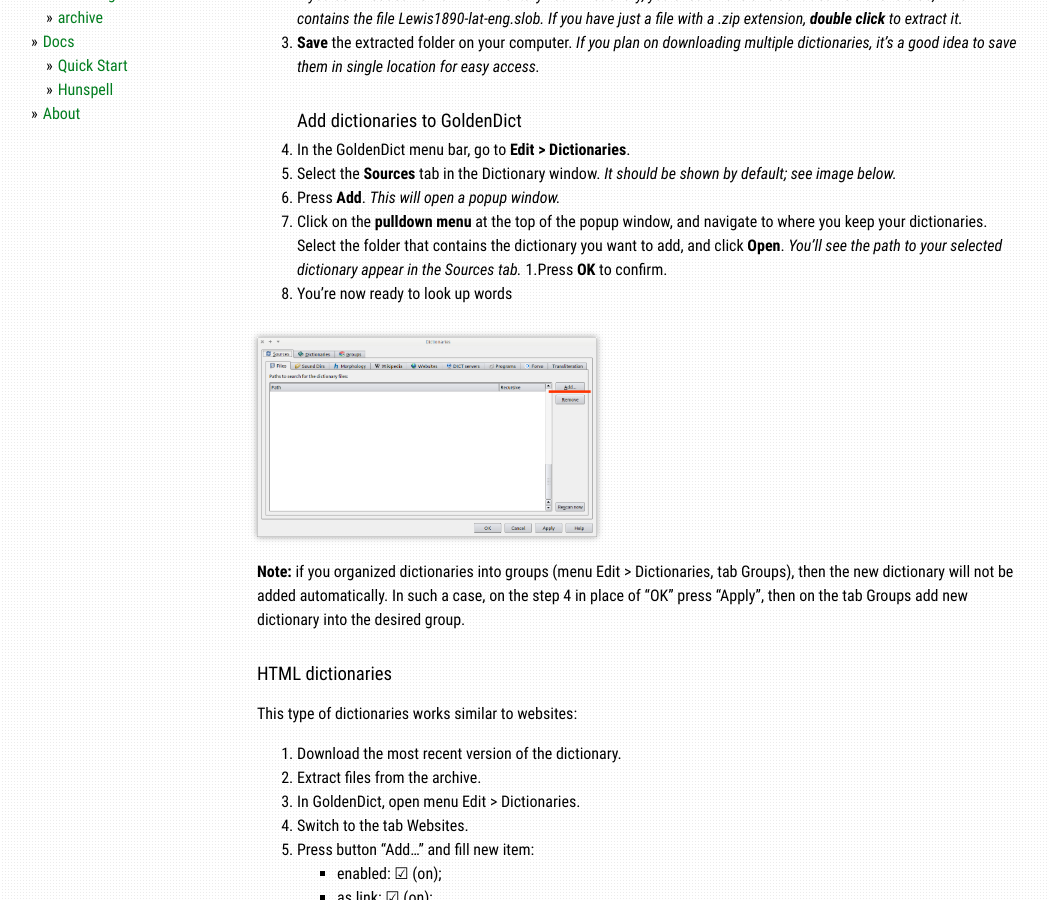
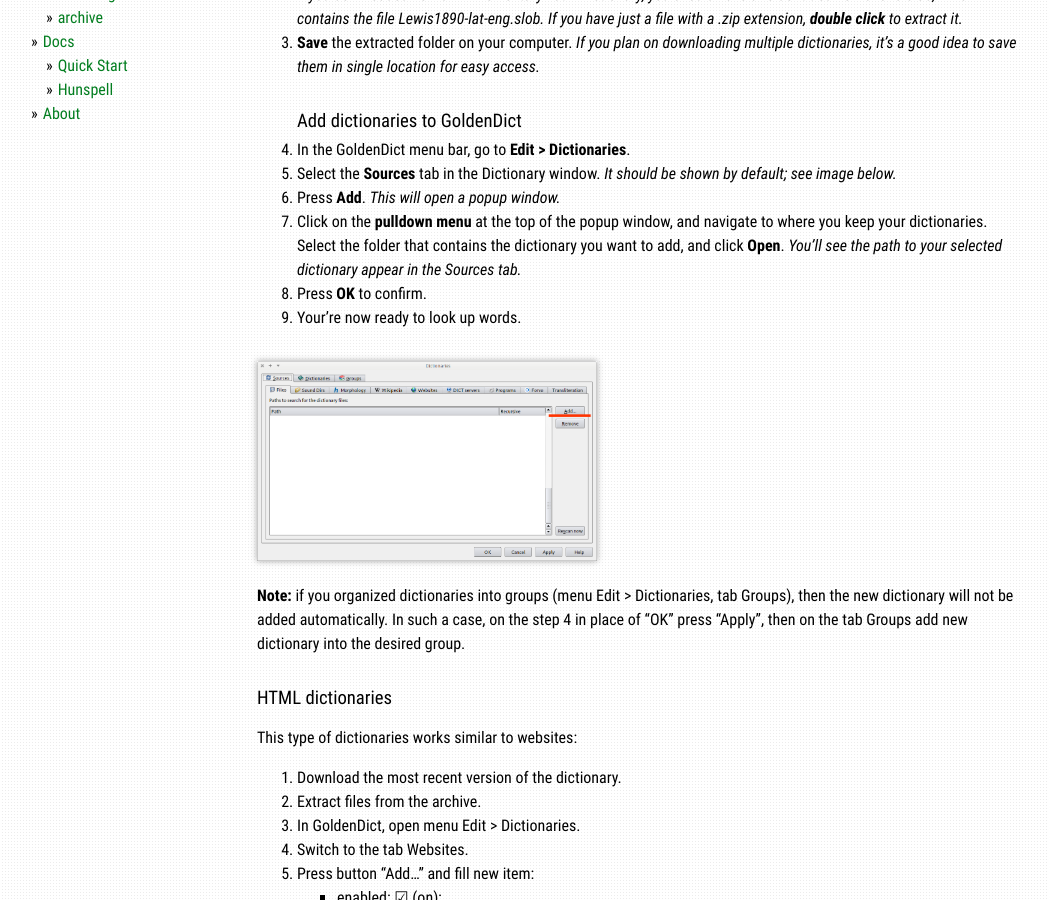
Before and after one commit to latin-dict/latin-dict.github.io, a Jekyll site: the page built from docs/howto.md, in a window 1280 px wide and 900 px high, scrolled down 683 px. Shown: the whole window, without its empty margins (127-1174 px from the left). Built offline with Jekyll 4.4.1, drawn with Linux system fonts in a browser that asks for light colours.

Commit message:
Update howto.md

```diff
--- a/docs/howto.md
+++ b/docs/howto.md
@@ -31,8 +31,8 @@
 1. Select the **Sources** tab in the Dictionary window. *It should be shown by default; see image below.*
 1. Press **Add**. *This will open a popup window.*
 1. Click on the **pulldown menu** at the top of the popup window, and navigate to where you keep your dictionaries. Select the folder that contains the dictionary you want to add, and click **Open**. *You'll see the path to your selected dictionary appear in the Sources tab.*
-1.Press **OK** to confirm.
-1. You're now ready to look up words
+1. Press **OK** to confirm.
+1. Your're now ready to look up words.
 
 {% include img-viewer.html img="img/goldendict-1.png" %}
 
```
